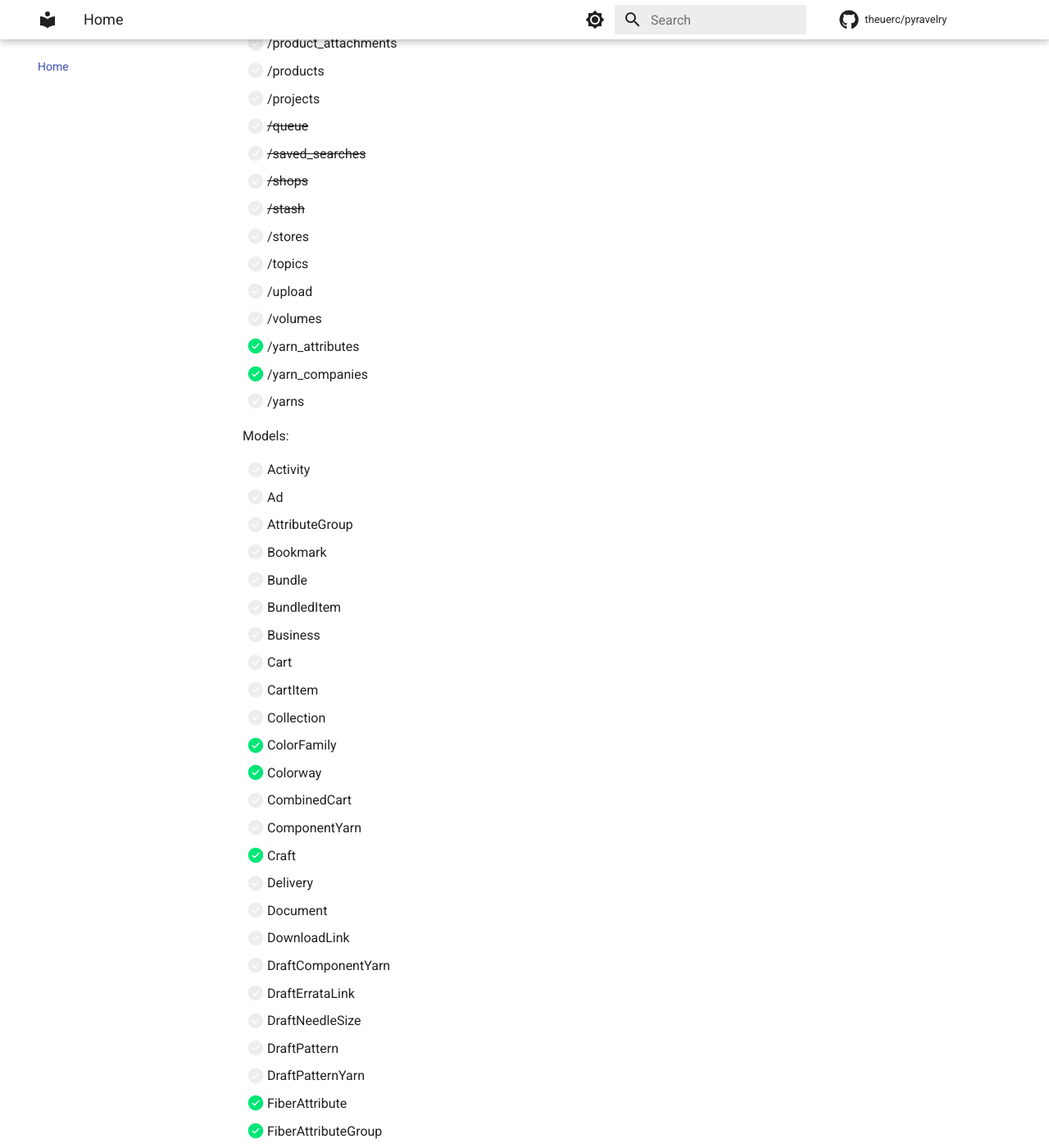
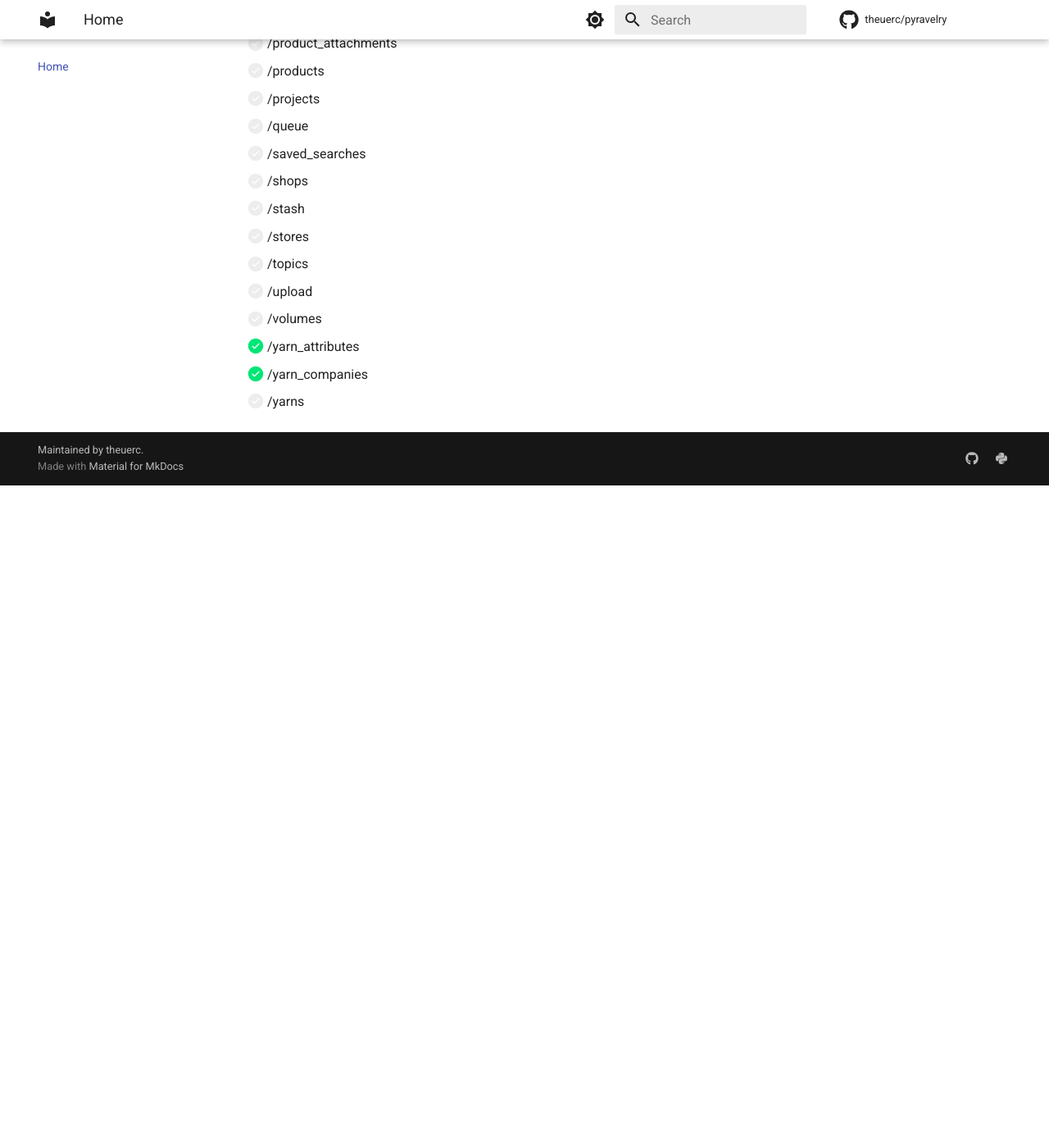
Before and after one commit to theuerc/pyravelry, an MkDocs documentation site: the page built from docs/index.md, in a window 1280 px wide and 1400 px high, scrolled down 1856 px. Shown: the whole window at 82% size. Built offline with MkDocs 1.6.1 and Material for MkDocs 9.7.7, drawn with Linux system fonts in a browser that asks for light colours; comment, search, counter and statistics services are not loaded; after the commit the page ends 2448 px from its top, so only the background shows below that; some of the changed text lies outside the part shown.

```diff
--- a/docs/index.md
+++ b/docs/index.md
@@ -64,10 +64,10 @@
 - [ ] /product_attachments
 - [ ] /products
 - [ ] /projects
-- [ ] ~~/queue~~
-- [ ] ~~/saved_searches~~
-- [ ] ~~/shops~~
-- [ ] ~~/stash~~
+- [ ] /queue
+- [ ] /saved_searches
+- [ ] /shops
+- [ ] /stash
 - [ ] /stores
 - [ ] /topics
 - [ ] /upload
@@ -75,93 +75,3 @@
 - [x] /yarn_attributes
 - [x] /yarn_companies
 - [ ] /yarns
-
-Models:
-
-- [ ] Activity
-- [ ] Ad
-- [ ] AttributeGroup
-- [ ] Bookmark
-- [ ] Bundle
-- [ ] BundledItem
-- [ ] Business
-- [ ] Cart
-- [ ] CartItem
-- [ ] Collection
-- [x] ColorFamily
-- [x] Colorway
-- [ ] CombinedCart
-- [ ] ComponentYarn
-- [x] Craft
-- [ ] Delivery
-- [ ] Document
-- [ ] DownloadLink
-- [ ] DraftComponentYarn
-- [ ] DraftErrataLink
-- [ ] DraftNeedleSize
-- [ ] DraftPattern
-- [ ] DraftPatternYarn
-- [x] FiberAttribute
-- [x] FiberAttributeGroup
-- [x] FiberCategory
-- [ ] FiberPack
-- [ ] FiberStash
-- [x] FiberType
-- [ ] Forum
-- [ ] ForumPost
-- [ ] ForumPreference
-- [ ] ForumSet
-- [ ] ForumStatisticSummary
-- [ ] Friendship
-- [ ] Group
-- [ ] InStoreSale
-- [ ] Invoice
-- [ ] InvoiceLineItem
-- [ ] Language
-- [ ] Message
-- [ ] NeedleRecord
-- [ ] NeedleSize
-- [ ] NeedleType
-- [ ] Pack
-- [ ] Pattern
-- [ ] PatternAttribute
-- [ ] PatternAuthor
-- [ ] PatternCategory
-- [ ] PatternClassification
-- [ ] PatternLanguage
-- [ ] PatternNeedleSize
-- [ ] PatternSource
-- [ ] PatternSourceType
-- [ ] PatternTagging
-- [x] Photo
-- [ ] Printing
-- [ ] Product
-- [ ] ProductAttachment
-- [ ] ProductNotification
-- [ ] Project
-- [ ] ProjectStatus
-- [ ] QueuedProject
-- [ ] QueuedStash
-- [ ] Saleable
-- [ ] SavedSearch
-- [ ] Shop
-- [ ] ShopCustomer
-- [ ] ShopSchedule
-- [ ] SocialSite
-- [ ] Stash
-- [ ] StashStatus
-- [ ] Store
-- [ ] Tool
-- [ ] Topic
-- [ ] UnifiedStash
-- [ ] User
-- [ ] UserSite
-- [ ] Volume
-- [ ] VolumeAttachment
-- [x] Yarn
-- [x] YarnAttributeGroup
-- [x] YarnCompany
-- [x] YarnCountry
-- [x] YarnFiber
-- [x] YarnProvenance
-- [x] YarnWeight
```
Also changed, not shown: other parts of docs/index.md (+15 -15 lines), 2 other files.
